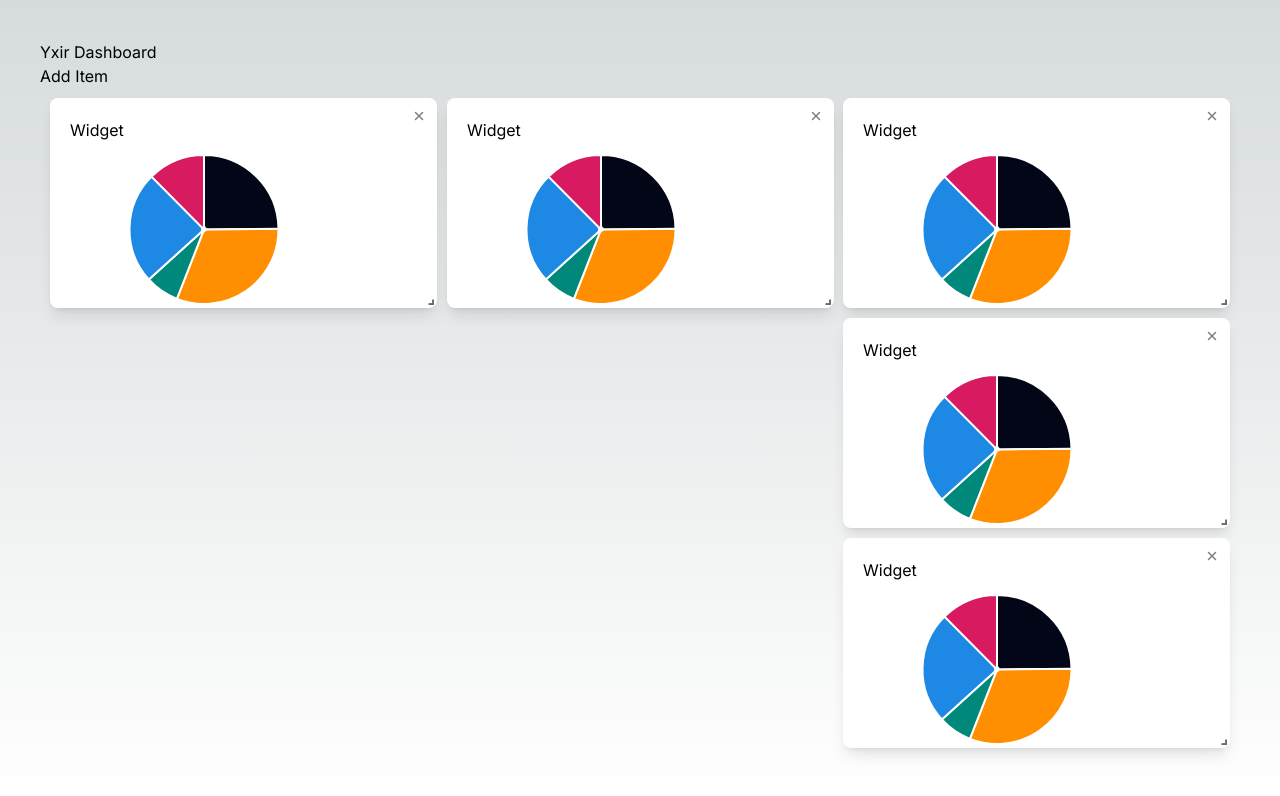
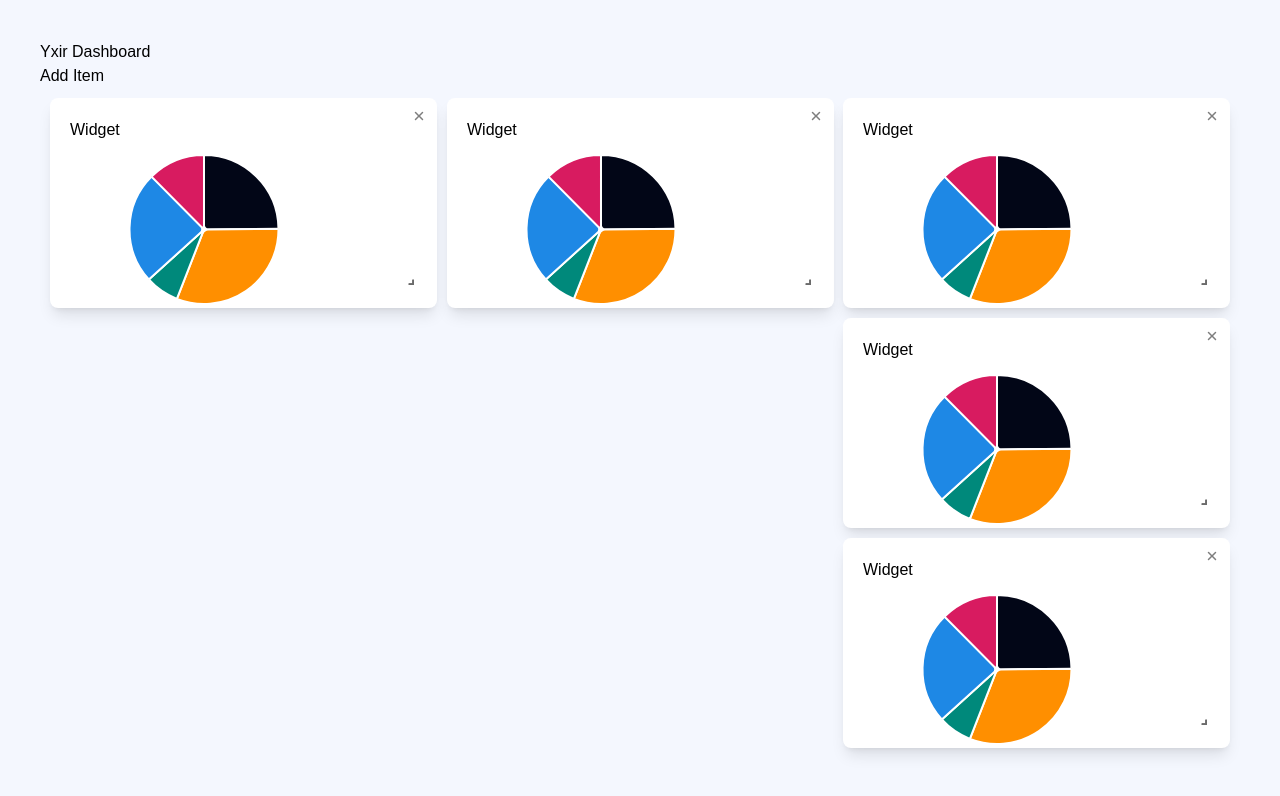
Before and after one commit to Naibel/yxir-dashboard, a Next.js app: page / in a window 1280 px wide. Shown: the top 796 px of the page. Built offline with nearby package versions, Linux system fonts and the light colour scheme.

Commit message:
style: change site theme

```diff
--- a/app/globals.css
+++ b/app/globals.css
@@ -1,11 +1,10 @@
 @tailwind base;
 @tailwind components;
 @tailwind utilities;
+@import url("https://fonts.googleapis.com/css2?family=DM+Sans:ital,wght@0,400;0,500;0,700;1,400;1,500;1,700&display=swap");
 
 :root {
-  --foreground-rgb: 0, 0, 0;
-  --background-start-rgb: 214, 219, 220;
-  --background-end-rgb: 255, 255, 255;
+  --background-color: #f4f7fe;
 }
 
 @media (prefers-color-scheme: dark) {
@@ -18,12 +17,22 @@
 
 body {
   color: rgb(var(--foreground-rgb));
-  background: linear-gradient(
-      to bottom,
-      transparent,
-      rgb(var(--background-end-rgb))
-    )
-    rgb(var(--background-start-rgb));
+  background-color: var(--background-color);
+  font-family: "DM Sans", sans-serif !important;
+}
+
+.react-grid-item > .react-resizable-handle.react-resizable-handle-se {
+  bottom: 20px !important;
+  right: 20px !important;
+}
+
+.react-grid-placeholder {
+  border-radius: 12px;
+  background-color: transparent !important;
+  border-width: 3px;
+  border-color: #6366f1;
+  border-style: dashed;
+  z-index: 0;
 }
 
 @layer utilities {
--- a/tailwind.config.ts
+++ b/tailwind.config.ts
@@ -13,6 +13,12 @@ const config: Config = {
         "gradient-conic":
           "conic-gradient(from 180deg at 50% 50%, var(--tw-gradient-stops))",
       },
+      boxShadow: {
+        xl: "0 20px 25px -5px #e0e7ff, 0 8px 10px -6px #e0e7ff;",
+      },
+      h1: {
+        color: "1B254B",
+      },
     },
   },
   plugins: [],
```
